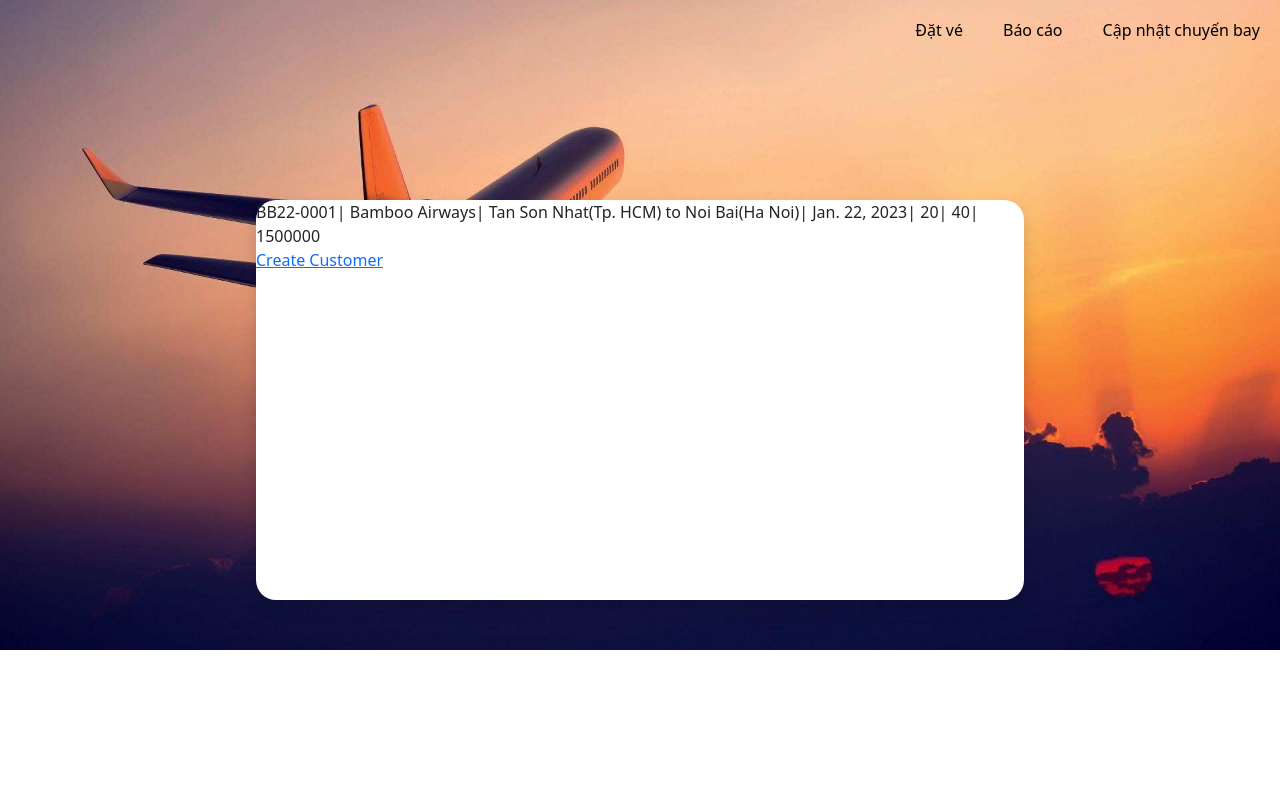
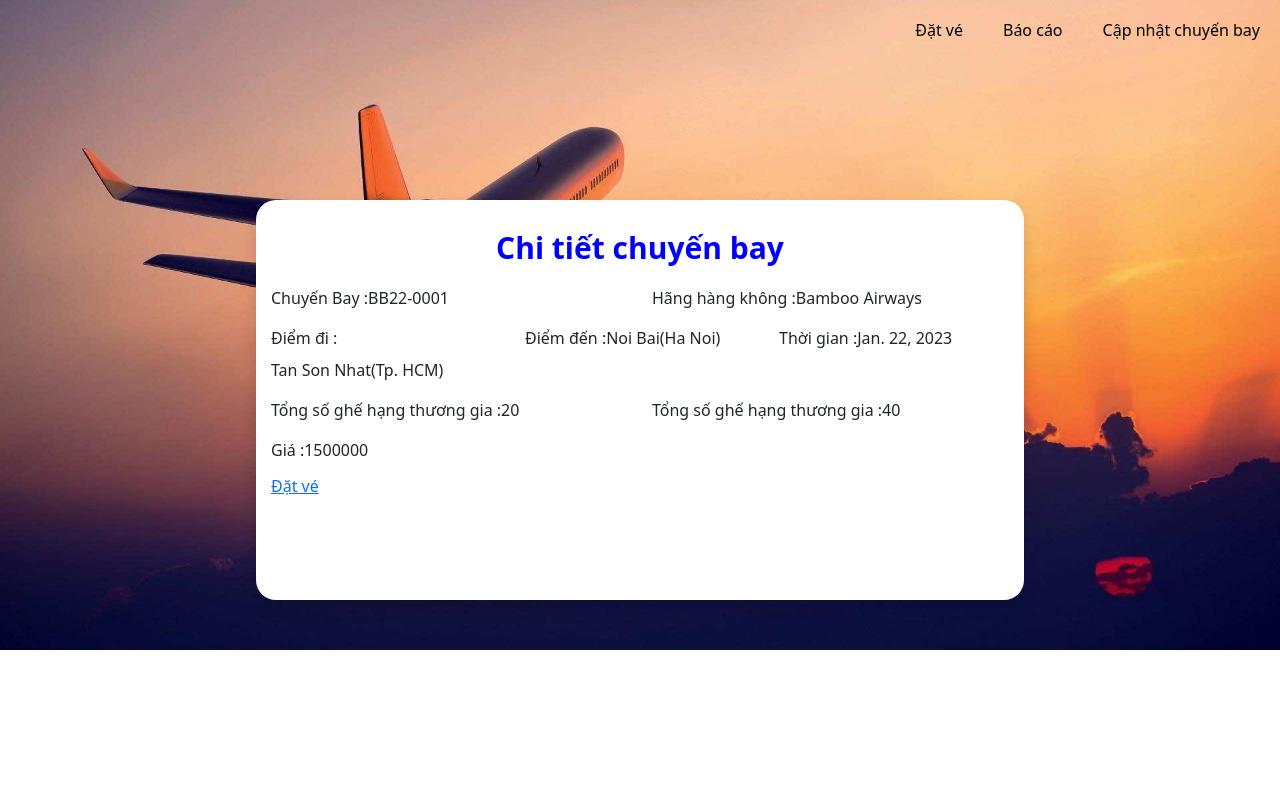
Before and after one commit to baohnq/BanVeMayBay, a Django app: page /schedule_detail/2/ in a window 1280 px wide. Run offline with Django 4.2, Linux system fonts and the light colour scheme; data comes from the database, SQL or seed files in the repository; both versions use the stored data as it was before the commit.

Commit message:
update FE

```diff
--- a/flights/static/assets/css/styte.css
+++ b/flights/static/assets/css/styte.css
@@ -5,6 +5,14 @@
     padding: 0;
     box-sizing: border-box;
 }
+
+p.bold {
+    font-weight: bold;
+    color: blue;
+    text-align:center;
+    font-size: 30px;
+
+  }
 
 .wrapper {
     display: flex;
@@ -63,7 +71,7 @@ main {
     top: 60%;
     transform:  translate(-50%, -50%) scaleX(-1);
     background-color: #fff;
-    padding: 31px 15px;
+    padding: 25px 15px;
     border-radius: 20px;
 }
 
@@ -75,7 +83,19 @@ main {
     top: 50%;
     transform:  translate(-50%, -50%) scaleX(-1);
     background-color: #fff;
-    /* padding: 200px 200px; */
+    padding: 25px 15px;
+    border-radius: 20px;
+}
+
+#cf {
+    position: absolute;
+    width: 60%;
+    height: 50%;
+    left: 50%;
+    top: 50%;
+    transform:  translate(-50%, -50%) scaleX(-1);
+    background-color: #fff;
+    padding: 25px 15px;
     border-radius: 20px;
 }
 
--- a/flights/templates/schedule_detail.html
+++ b/flights/templates/schedule_detail.html
@@ -24,25 +24,88 @@
             <a class="nav-item" href="">Cập nhật chuyến bay</a>
         </div>
         <form action="" id="form-detail" class="shadow">
-            <tr>
-                {{flightID}}|
-                {{brName}}|
-                {{fromAp}}({{fromPos}}) to {{toAp}}({{toPos}})|
-                {{time}}|
-                {{firstClassRest}}|
-                {{secondClassRest}}|
-                {{cost}}
-                <br>
-                {% if transitAps.count > 0 %}
-                {% for transitAp in transitAps %}
+            <div class="row">
 
-                {{transitAp.apId.apName}} <br>
+                <p class="bold">Chi tiết chuyến bay</p>
 
-                {% endfor %}
-                {% endif %}
-                <a href="{% url 'create_customer' pk  %}"> Create Customer</a>
+            </div>
+            <div class="row">
+                <div class="col-md-6 ml-2">
+                    <div class="input-group mb-2">
+                        <label for="chuyenbay" class="form-label">     Chuyến Bay   :</label>
+                        <!-- <tr> -->
+                            {{flightID}}
+                        <!-- </tr> -->
+                    </div>
+                </div>
+                <div class="col-md-6 ml-2">
+                    <div class="input-group mb-2">
+                        <label for="hanghangkhong" class="form-label">Hãng hàng không    :</label>
+                        <!-- <tr> -->
+                            {{brName}}
+                        <!-- </tr> -->
+                    </div>
+                </div>
+            </div>
 
-            </tr>
+            <div class="row">
+                <div class="col-md-4 ml-3">
+                    <div class="input-group mb-3">
+                        <label for="noidi" class="form-label">     Điểm đi   :</label>
+                        <!-- <tr> -->
+                            {{fromAp}}({{fromPos}})
+                        <!-- </tr> -->
+                    </div>
+                </div>
+                <div class="col-md-4 ml-2">
+                    <div class="input-group mb-3">
+                        <label for="noiden" class="form-label">Điểm đến     :</label>
+                        <!-- <tr> -->
+                            {{toAp}}({{toPos}})
+                        <!-- </tr> -->
+                    </div>
+                </div>
+                <div class="col-md-4 ml-2">
+                    <div class="input-group mb-3">
+                        <label for="thoigian" class="form-label">Thời gian     :</label>
+                        <!-- <tr> -->
+                            {{time}}
+                        <!-- </tr> -->
+                    </div>
+                </div>
+            </div>
+
+            <div class="row">
+                <div class="col-md-6 ml-2">
+                    <div class="input-group mb-2">
+                        <label for="chair1" class="form-label">     Tổng số ghế hạng thương gia   :</label>
+                        <!-- <tr> -->
+                            {{firstClassRest}}
+                        <!-- </tr> -->
+                    </div>
+                </div>
+                <div class="col-md-6 ml-2">
+                    <div class="input-group mb-2">
+                        <label for="chair2" class="form-label">Tổng số ghế hạng thương gia    :</label>
+                        <!-- <tr> -->
+                            {{secondClassRest}}
+                        <!-- </tr> -->
+                    </div>
+                </div>
+            </div>
+            <div class="row">
+                <div class="col-md-12">
+                    <div class="input-group mb-1">
+                        <label for="cost" class="form-label">Giá    :</label>
+                        {{cost}}
+                </div>
+            </div>
+            <div class="row">
+                <div class="col-md-4">
+                    <a href="{% url 'create_customer' pk  %}"> Đặt vé</a>
+                </div>
+            </div>
+
         </form>
     </div>
 
```
Also changed, not shown: flights/templates/customer_form.html (+53 -1 lines), flights/templates/index.html (+11 -8 lines), db.sqlite3 (deleted).
